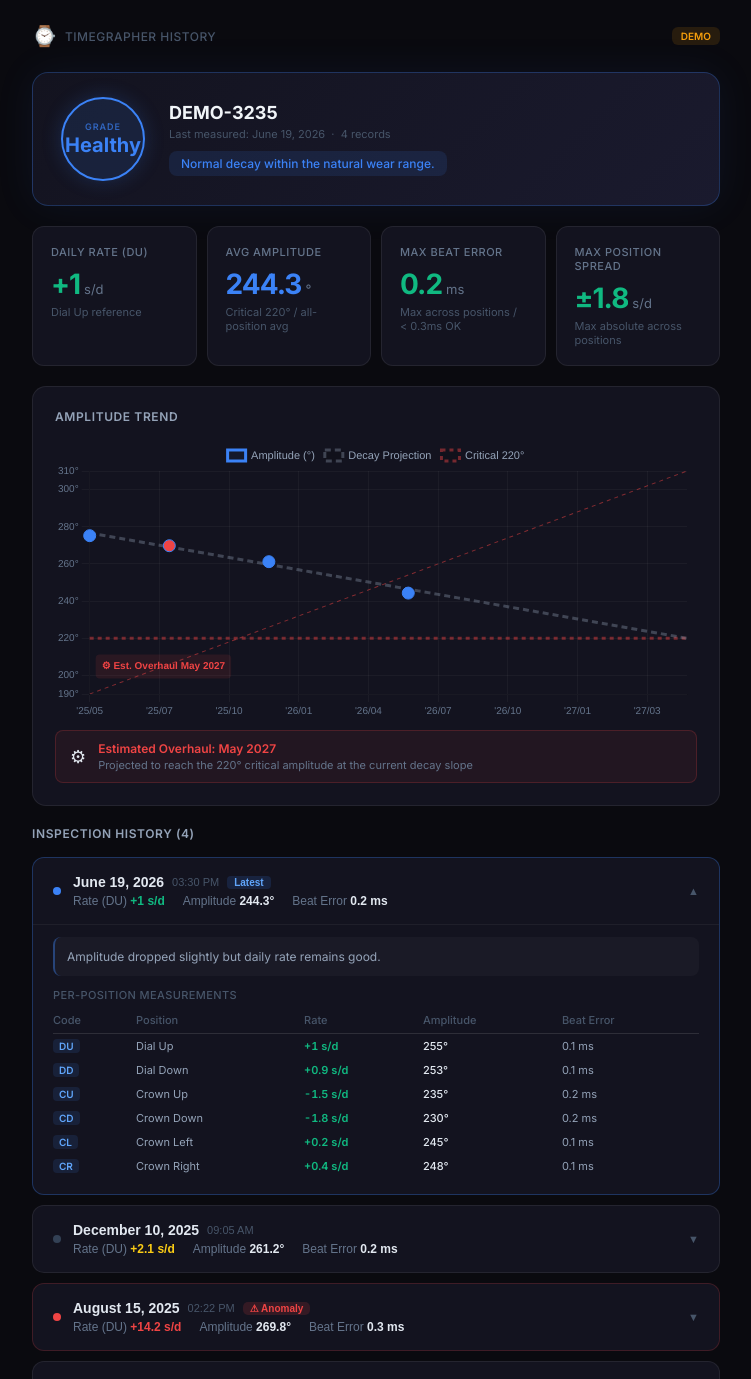
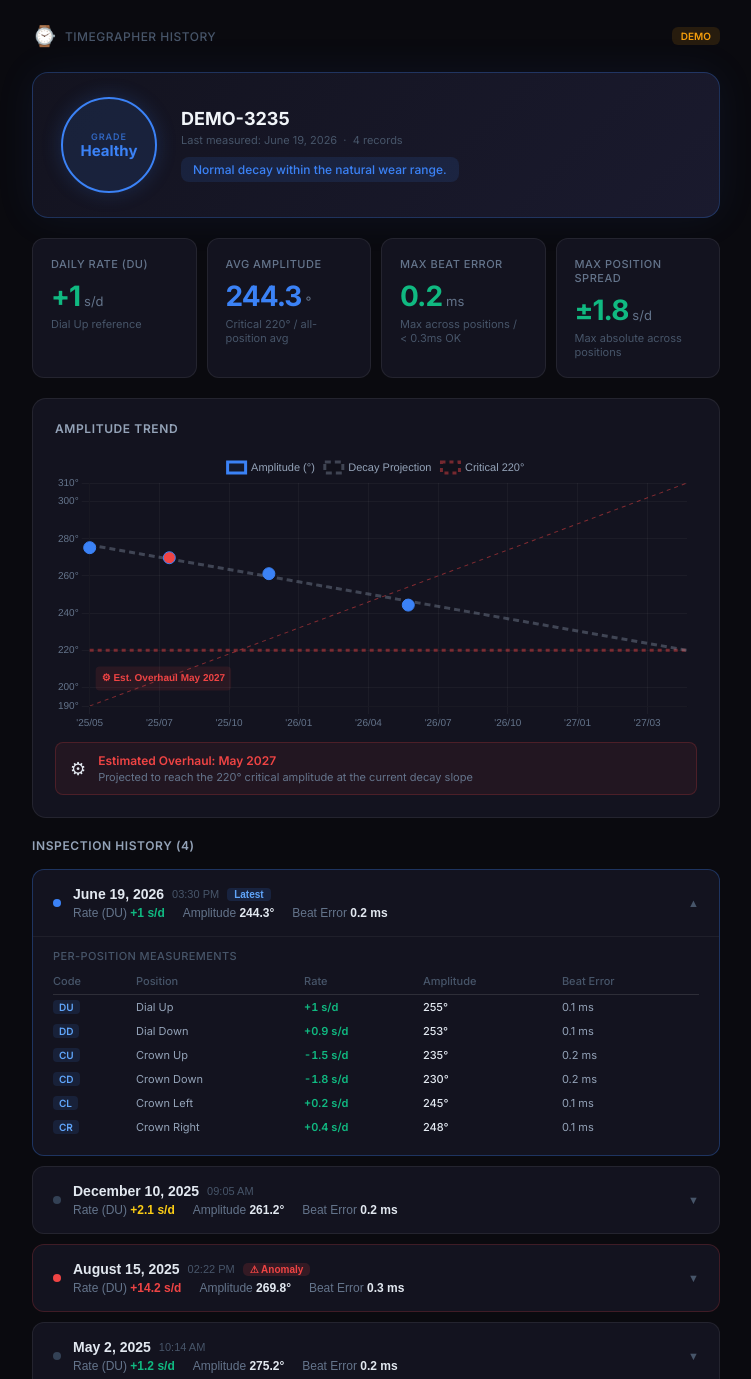
Before and after one commit to jaehong179/timegrapher_history, a React (Vite) app: page / in a window 1280 px wide. Shown: the top 1379 px of the page, without its empty margins (264-1015 px from the left). Built offline with nearby package versions, Linux system fonts and the light colour scheme; no server answers.

Commit message:
fixed bugs

```diff
--- a/src/components/HealthGrade.jsx
+++ b/src/components/HealthGrade.jsx
@@ -26,16 +26,17 @@ export default function HealthGrade({ grade, watchId, recordCount, lastMeasured
     }}>
       {/* Grade badge */}
       <div style={{
-        width: 84, height: 84, borderRadius: '50%',
+        width: 96, height: 96, borderRadius: '50%',
         background: cfg.bg,
         border: `2px solid ${cfg.color}`,
         display: 'flex', flexDirection: 'column',
         alignItems: 'center', justifyContent: 'center',
         flexShrink: 0,
+        padding: 6,
         boxShadow: `0 0 20px ${cfg.color}35`
       }}>
         <span style={{ fontSize: 9, color: cfg.color, fontWeight: 600, letterSpacing: 1, opacity: 0.7 }}>GRADE</span>
-        <span style={{ fontSize: 20, color: cfg.color, fontWeight: 700, lineHeight: 1.3 }}>{cfg.label}</span>
+        <span style={{ fontSize: 15, color: cfg.color, fontWeight: 700, lineHeight: 1.2, textAlign: 'center' }}>{cfg.label}</span>
       </div>
 
       {/* Info */}
--- a/src/components/MetricsHistory.jsx
+++ b/src/components/MetricsHistory.jsx
@@ -74,17 +74,6 @@ function SessionCard({ record, isLatest }) {
       {open && (
         <div style={{ padding: '0 20px 16px', borderTop: '1px solid rgba(255,255,255,0.05)' }}>
 
-          {/* Comment */}
-          {record.comment && (
-            <div style={{
-              marginTop: 12, padding: '10px 12px',
-              background: 'rgba(255,255,255,0.03)', borderRadius: 8,
-              borderLeft: '2px solid rgba(59,130,246,0.4)'
-            }}>
-              <div style={{ fontSize: 12, color: '#94a3b8', lineHeight: 1.6 }}>{record.comment}</div>
-            </div>
-          )}
-
           {/* Position table */}
           {Object.keys(m).length > 0 && (
             <div style={{ marginTop: 12 }}>
```
